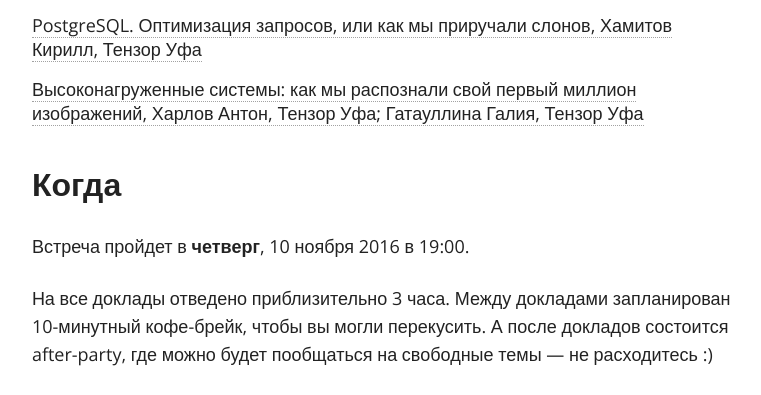
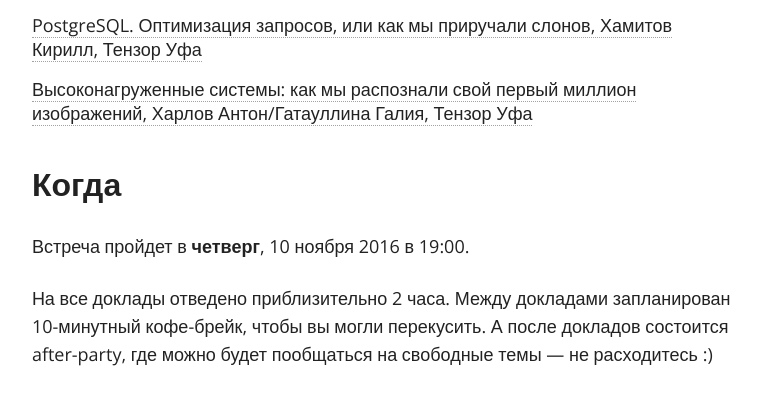
Before and after one commit to tensor-tyumen/tensor-tyumen.github.io, a Jekyll site: the page built from index.md, in a window 1280 px wide and 900 px high, scrolled down 547 px. Shown: the part 183-578 px from the top of the window, without its empty margins (254-1015 px from the left). Built offline with Jekyll 4.4.1, drawn with Linux system fonts in a browser that asks for light colours; nearby versions of some CDN libraries; comment, search, counter and statistics services are not loaded.

Commit message:
Поменял логотип и людей

```diff
--- a/_data/authors.yml
+++ b/_data/authors.yml
@@ -22,13 +22,13 @@ timofeev_vitaliy:
   current: false
 
 harlov_anton:
-  name: Харлов Антон
+  name: Харлов Антон/Гатауллина Галия
   avatar: harlov_anton.jpg
   company: Тензор Уфа
   current: true
 
 gatullina:
-  name: Гатауллина Галия
+  name:
   avatar: gatullina.jpg
   company: Тензор Уфа
   current: true
--- a/index.md
+++ b/index.md
@@ -31,7 +31,7 @@ comments: true
 
 Встреча пройдет в **четверг**, 10 ноября 2016 в 19:00.
 
-На все доклады отведено приблизительно 3 часа. Между докладами запланирован 10-минутный кофе-брейк, чтобы вы могли перекусить. А после докладов состоится after-party, где можно будет пообщаться на свободные темы — не расходитесь :)
+На все доклады отведено приблизительно 2 часа. Между докладами запланирован 10-минутный кофе-брейк, чтобы вы могли перекусить. А после докладов состоится after-party, где можно будет пообщаться на свободные темы — не расходитесь :)
 
 Чтобы мы могли оценить количество участников, пожалуйста, [зарегистрируйтесь][register].
 
```
Also changed, not shown: _posts/talks/2016-11-10-2-highly-loaded.md (+1 -1 lines), images/logo.png.
